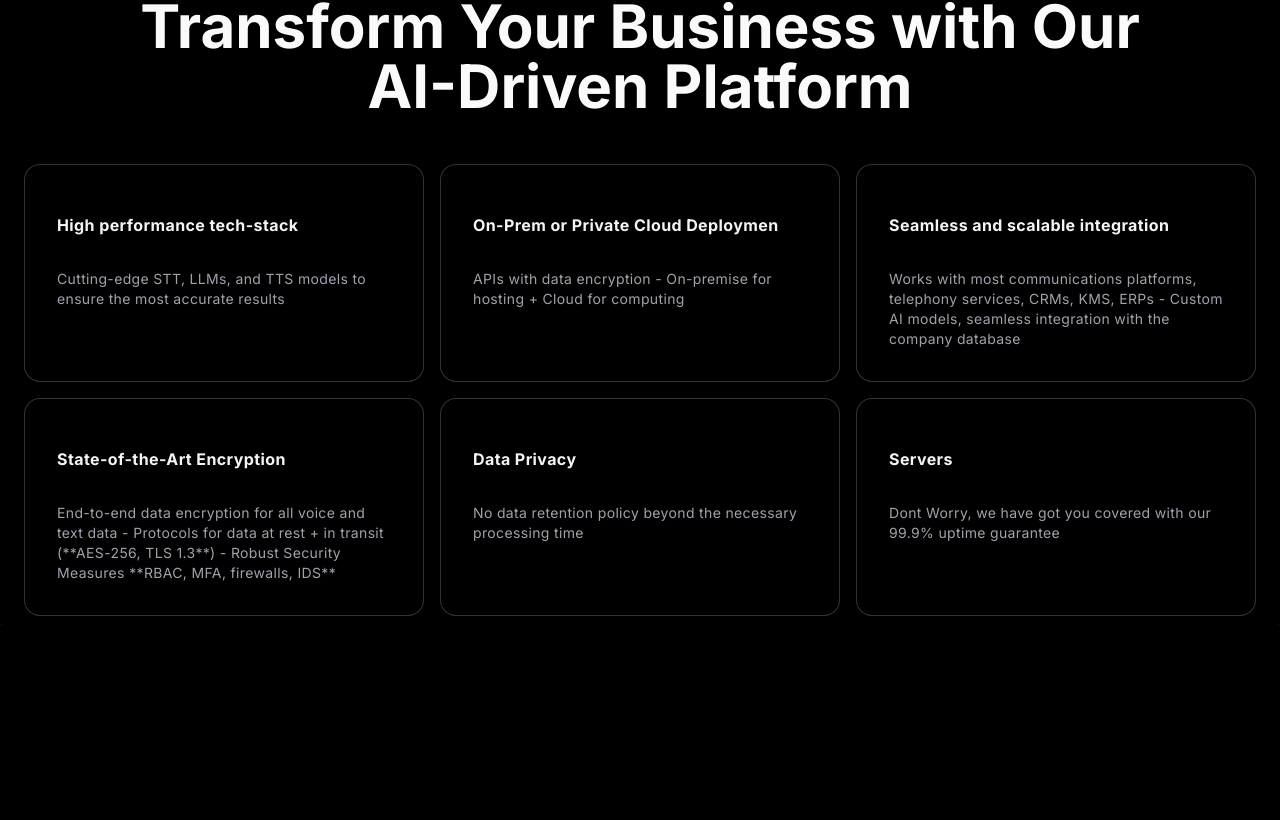
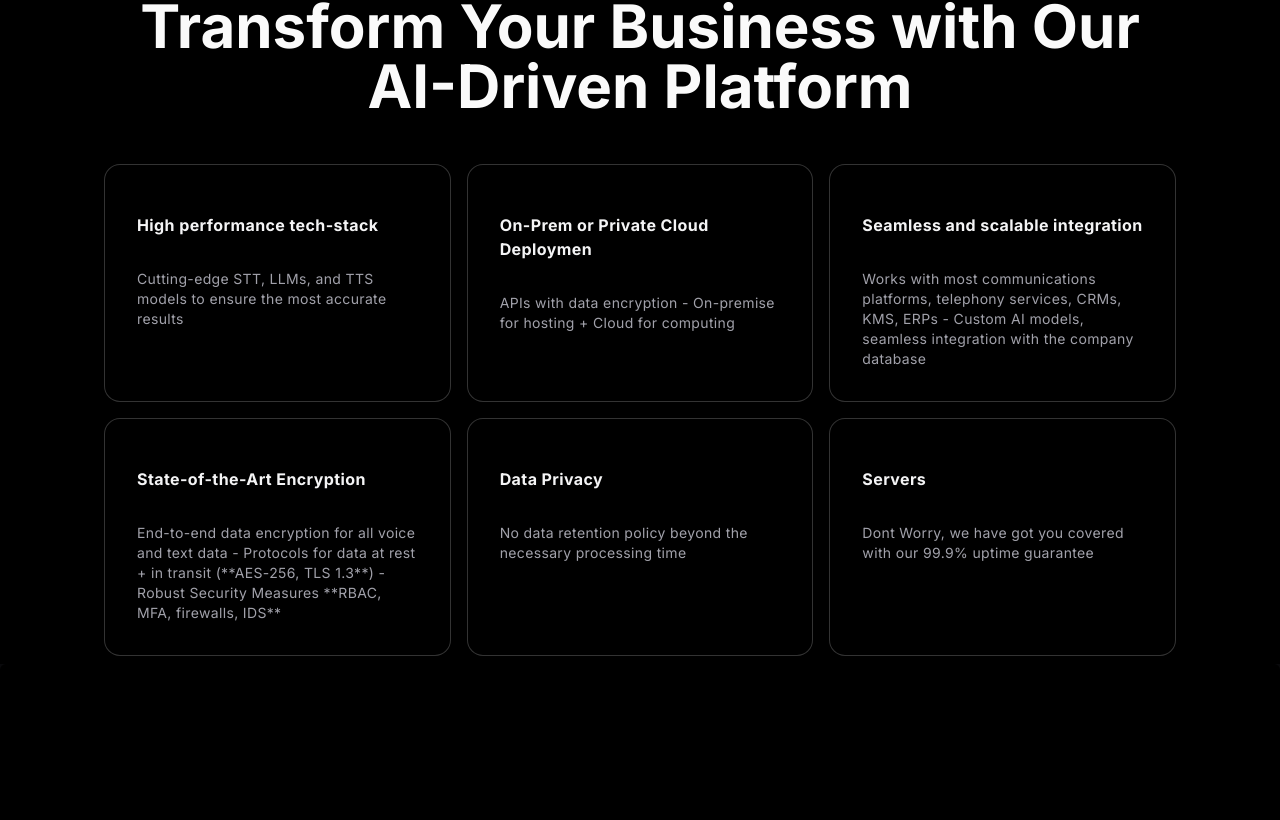
Before and after one commit to Nikhileshrana/Subverseai-Next.JS-FullStack-Dev, a Next.js app: page / in a window 1280 px wide. Shown: the part 3619-4439 px from the top of the page. Built offline with nearby package versions, Linux system fonts and the light colour scheme.

Commit message:
some padding added to the cards

```diff
--- a/src/app/page.tsx
+++ b/src/app/page.tsx
@@ -569,7 +569,7 @@ export default function LandingPage() {
 
     <div className="w-full mx-auto px-1 sm:px-4 bg-black">
       <div className="block text-center py-10 font-bold text-3xl sm:text-6xl sm:px-20">Transform Your Business with Our AI-Driven Platform</div>
-      <HoverEffect className="bg-black" items={projects} />
+      <HoverEffect className="bg-black sm:px-20" items={projects} />
     </div>
 
 
```
